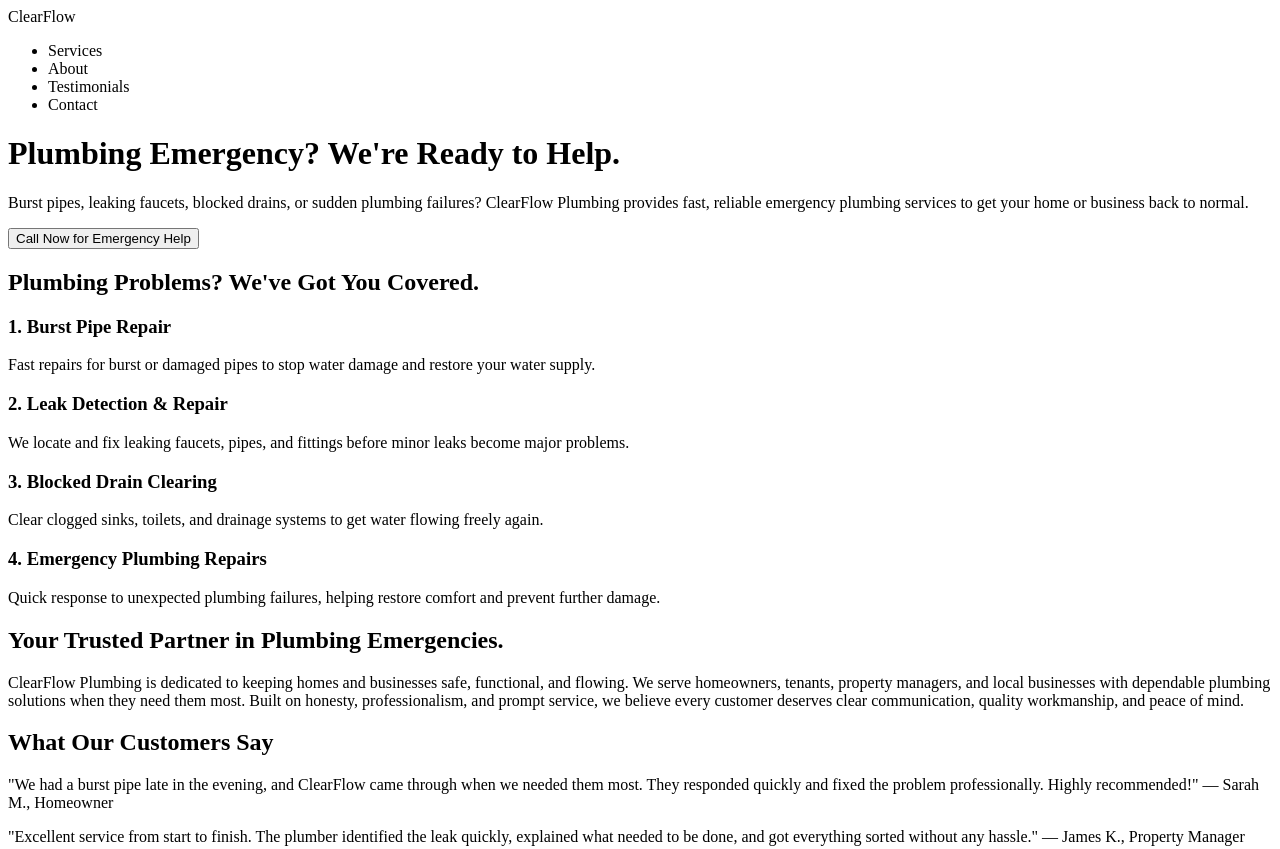
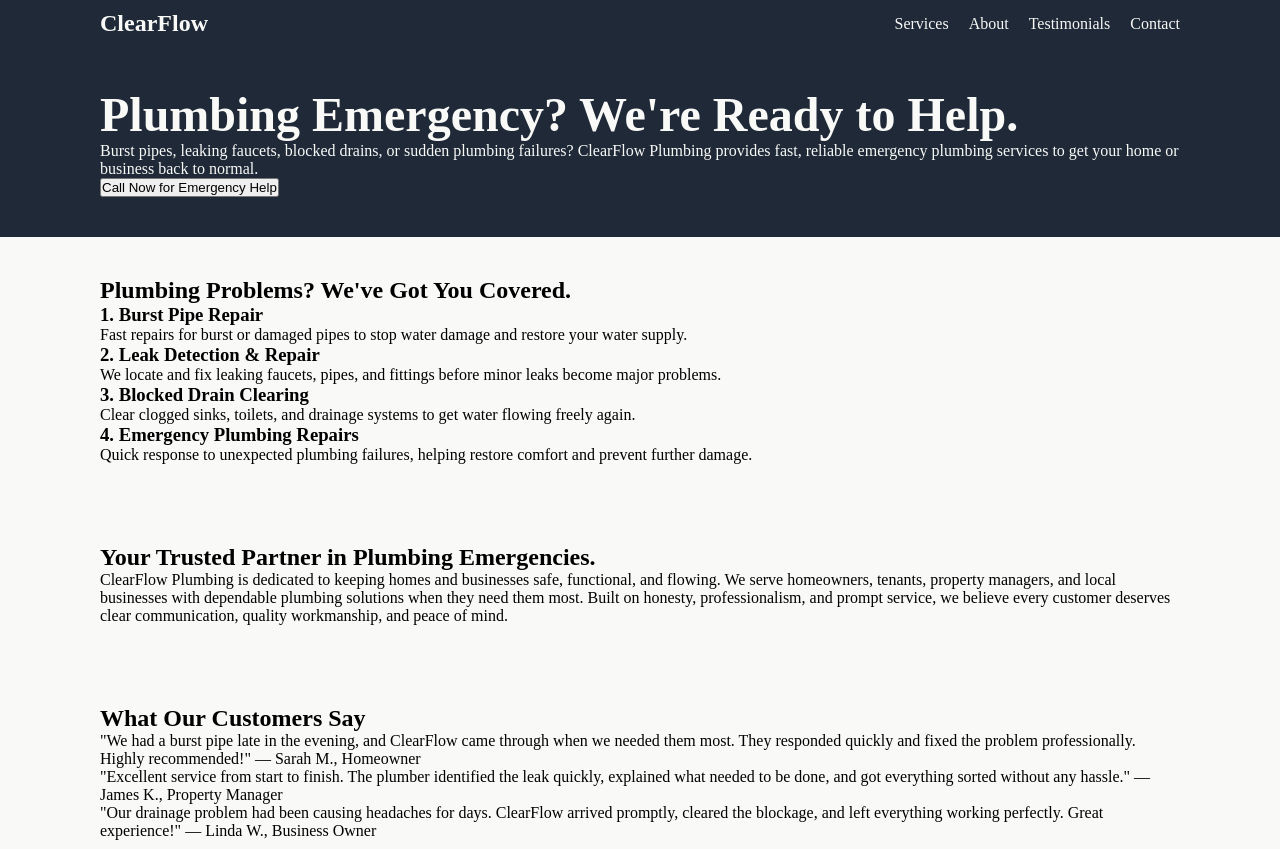
Before and after one commit to carsonkipkalya/clearflow-landing-page, a plain HTML site: page index.html in a window 1280 px wide. Shown: the top 849 px of the page. Drawn offline with Linux system fonts and the light colour scheme.

Commit message:
style: Link initial styling to the HTML page

```diff
--- /dev/null
+++ b/css/style.css
@@ -0,0 +1,55 @@
+* {
+    padding: 0;
+    margin: 0;
+    box-sizing: border-box;
+}
+
+body {
+    background-color: #F9FAF8;
+    margin: 0 auto;
+}
+
+h1 {
+    font-size: 48px;
+    font-weight: 900;
+}
+
+li {
+    list-style: none;
+}
+
+a {
+    text-decoration: none;
+    color: #F9FAF8;
+}
+header,
+footer,
+.hero {
+    background-color: #1F2937;
+    color: #F9FAF8;
+}
+
+.logo {
+    font-size: 24px;
+    font-weight: 600;
+}
+
+.nav-bar {
+    display: flex;
+    justify-content: space-between;
+    align-items: center;
+    padding: 10px 100px;
+}
+
+.nav-links ul {
+    display: flex;
+    gap: 20px;
+}
+
+.section {
+    padding: 40px 100px;
+}
+
+footer {
+    padding: 10px 100px;
+}
--- a/index.html
+++ b/index.html
@@ -4,24 +4,27 @@
     <meta charset="UTF-8">
     <meta name="viewport" content="width=device-width, initial-scale=1.0">
     <title>ClearFlow Plumbing | Professional Plumbing Services</title>
+    <link rel="stylesheet" href="./css/style.css">
 </head>
 <body>
-    <header>
+    <header class="nav-bar">
         <div class="logo">ClearFlow</div>
         <div class="nav-links">
             <ul>
-                <li>Services</li>
-                <li>About</li>
-                <li>Testimonials</li>
-                <li>Contact</li>
+                <li><a href="#services">Services</a></li>
+                <li><a href="#about">About</a></li>
+                <li><a href="#testimonials">Testimonials</a></li>
+                <li><a href="#contact">Contact</a></li>
             </ul>
         </div>
     </header>
     <main>
+        <div class="hero section">
             <h1>Plumbing Emergency? We're Ready to Help.</h1>
             <p>Burst pipes, leaking faucets, blocked drains, or sudden plumbing failures? ClearFlow Plumbing provides fast, reliable emergency plumbing services to get your home or business back to normal.</p>
             <button>Call Now for Emergency Help</button>
-
+        </div>
+        <div class="section">
             <h2>Plumbing Problems? We've Got You Covered.</h2>
             <div class="service">
                 <h3>1. Burst Pipe Repair</h3>
@@ -33,10 +36,12 @@
                 <h3>4. Emergency Plumbing Repairs</h3>
                 <p>Quick response to unexpected plumbing failures, helping restore comfort and prevent further damage.</p>
             </div>
-
+        </div>
+        <div class="section">
             <h2>Your Trusted Partner in Plumbing Emergencies.</h2>
             <p>ClearFlow Plumbing is dedicated to keeping homes and businesses safe, functional, and flowing. We serve homeowners, tenants, property managers, and local businesses with dependable plumbing solutions when they need them most. Built on honesty, professionalism, and prompt service, we believe every customer deserves clear communication, quality workmanship, and peace of mind.</p>
-
+        </div>
+        <div class="section">
             <h2>What Our Customers Say</h2>
             <p>"We had a burst pipe late in the evening, and ClearFlow came through when we needed them most. They responded quickly and fixed the problem professionally. Highly recommended!"
             — Sarah M., Homeowner</p>
@@ -46,7 +51,8 @@
             <p>"Our drainage problem had been causing headaches for days. ClearFlow arrived promptly, cleared the blockage, and left everything working perfectly. Great experience!"
 
             — Linda W., Business Owner</p>
-
+        </div>
+        <div class="section">
             <h2>Need a Plumber? Let's Get It Fixed.</h2>
             <p>Don't let a plumbing emergency disrupt your day. Get in touch with ClearFlow Plumbing for fast, dependable assistance. Call us directly or send us a message, and we'll help you get things flowing again.</p>
             <ul>
@@ -57,6 +63,7 @@
             </ul>
             <button>Call Now</button>
             <button>Send Us a Message</button>
+        </div>
     </main>
     <footer>
         <h2>ClearFlow Plumbing</h2>
```
Lines whose indentation alone changed are shown as unchanged.
